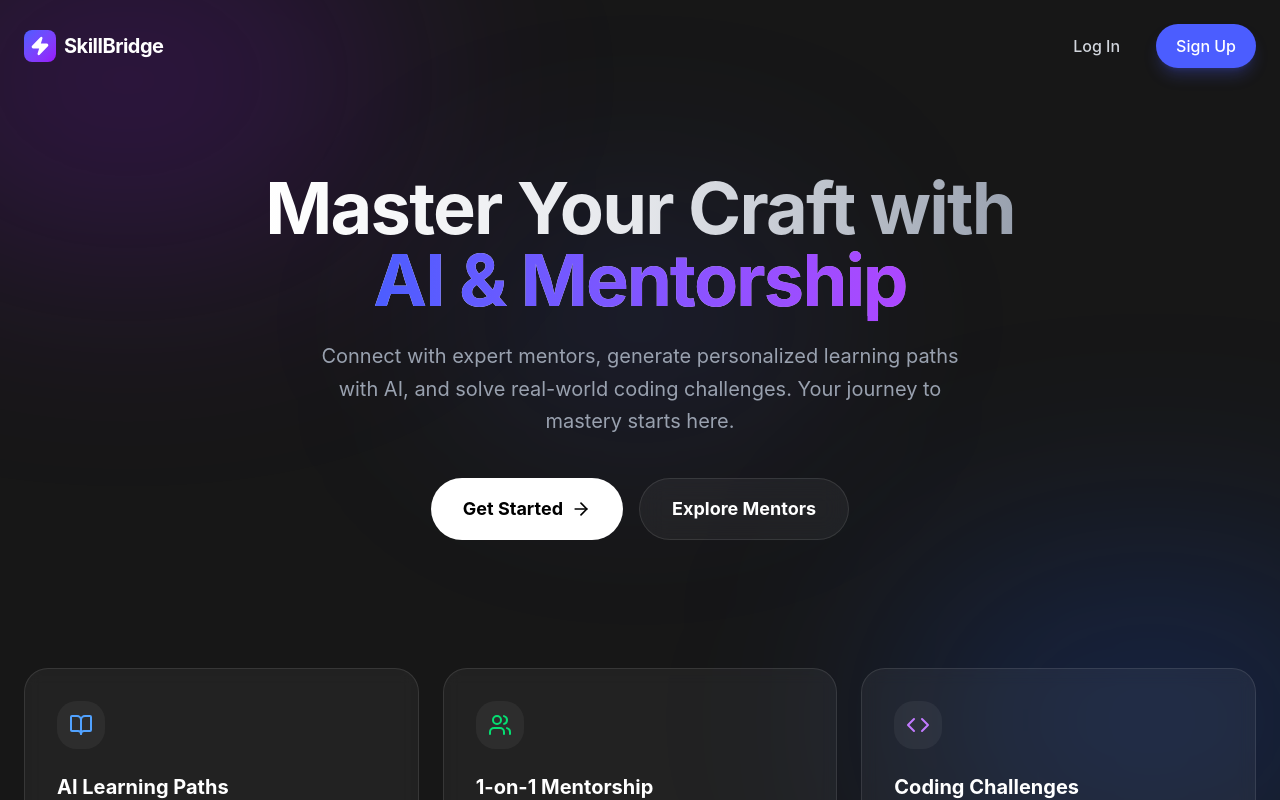
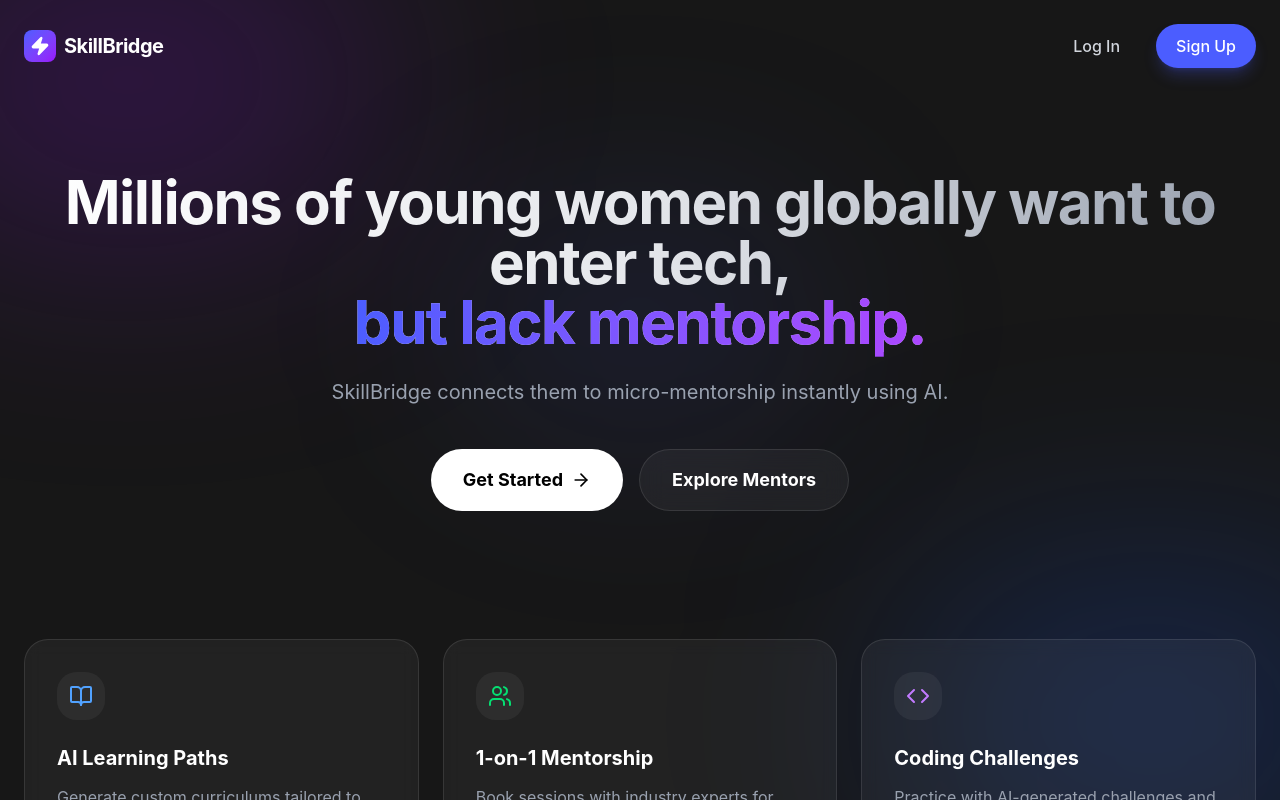
Before and after one commit to Airydev001/skill_bridge_frontend, a React app: page / in a window 1280 px wide. Shown: the top 800 px of the page. Built offline with nearby package versions, Linux system fonts and the light colour scheme; the HTML template or start-up script is replaced by a standard one.

Commit message:
update to women

```diff
--- a/src/pages/LandingPage.tsx
+++ b/src/pages/LandingPage.tsx
@@ -67,10 +67,10 @@ const LandingPage = () => {
                     initial={{ opacity: 0, y: 20 }}
                     animate={{ opacity: 1, y: 0 }}
                     transition={{ duration: 0.6, delay: 0.1 }}
-                    className="text-5xl md:text-7xl font-bold tracking-tight mb-6 bg-clip-text text-transparent bg-gradient-to-r from-white via-gray-200 to-gray-400"
+                    className="text-4xl md:text-6xl font-bold tracking-tight mb-6 bg-clip-text text-transparent bg-gradient-to-r from-white via-gray-200 to-gray-400"
                 >
-                    Master Your Craft with <br />
-                    <span className="text-transparent bg-clip-text bg-gradient-to-r from-primary to-purple-500">AI & Mentorship</span>
+                    Millions of young women globally want to enter tech, <br />
+                    <span className="text-transparent bg-clip-text bg-gradient-to-r from-primary to-purple-500">but lack mentorship.</span>
                 </motion.h1>
 
                 <motion.p
@@ -79,7 +79,7 @@ const LandingPage = () => {
                     transition={{ duration: 0.6, delay: 0.2 }}
                     className="text-xl text-gray-400 max-w-2xl mb-10 leading-relaxed"
                 >
-                    Connect with expert mentors, generate personalized learning paths with AI, and solve real-world coding challenges. Your journey to mastery starts here.
+                    SkillBridge connects them to micro-mentorship instantly using AI.
                 </motion.p>
 
                 <motion.div
```
